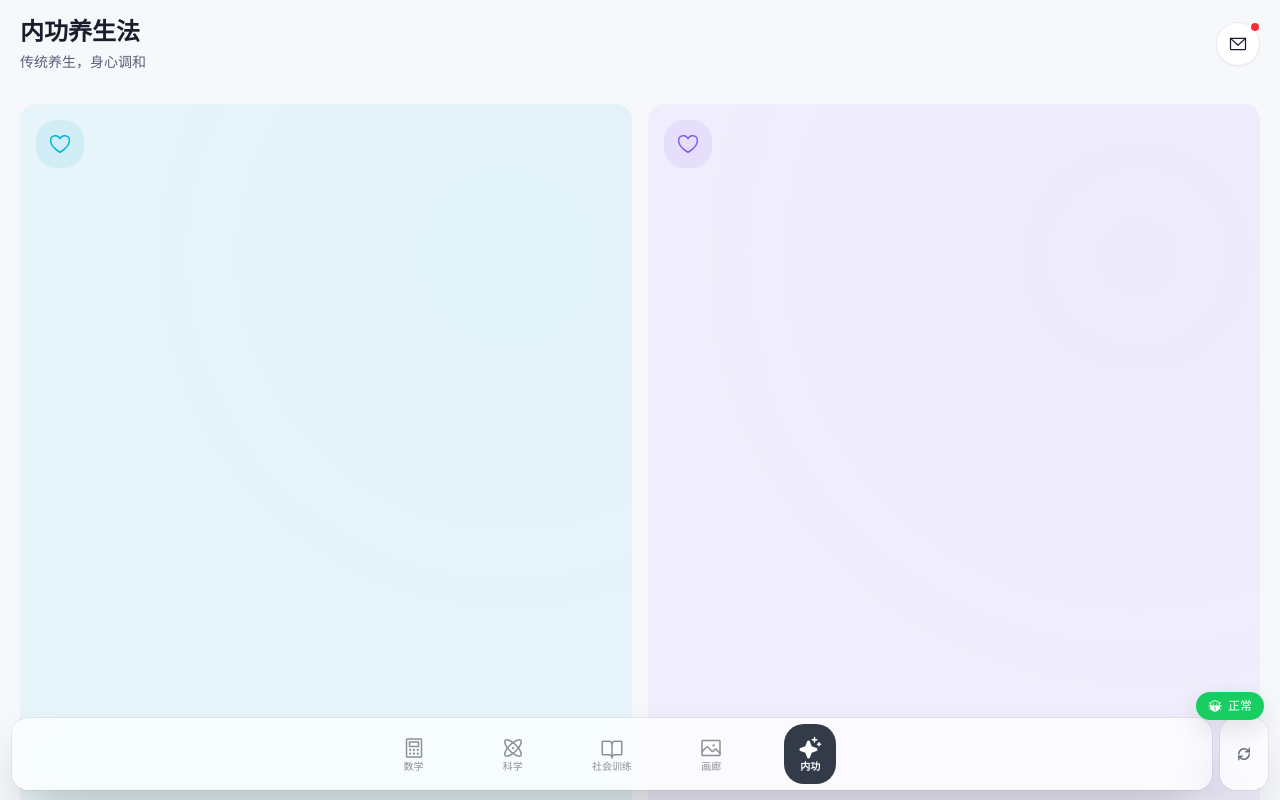
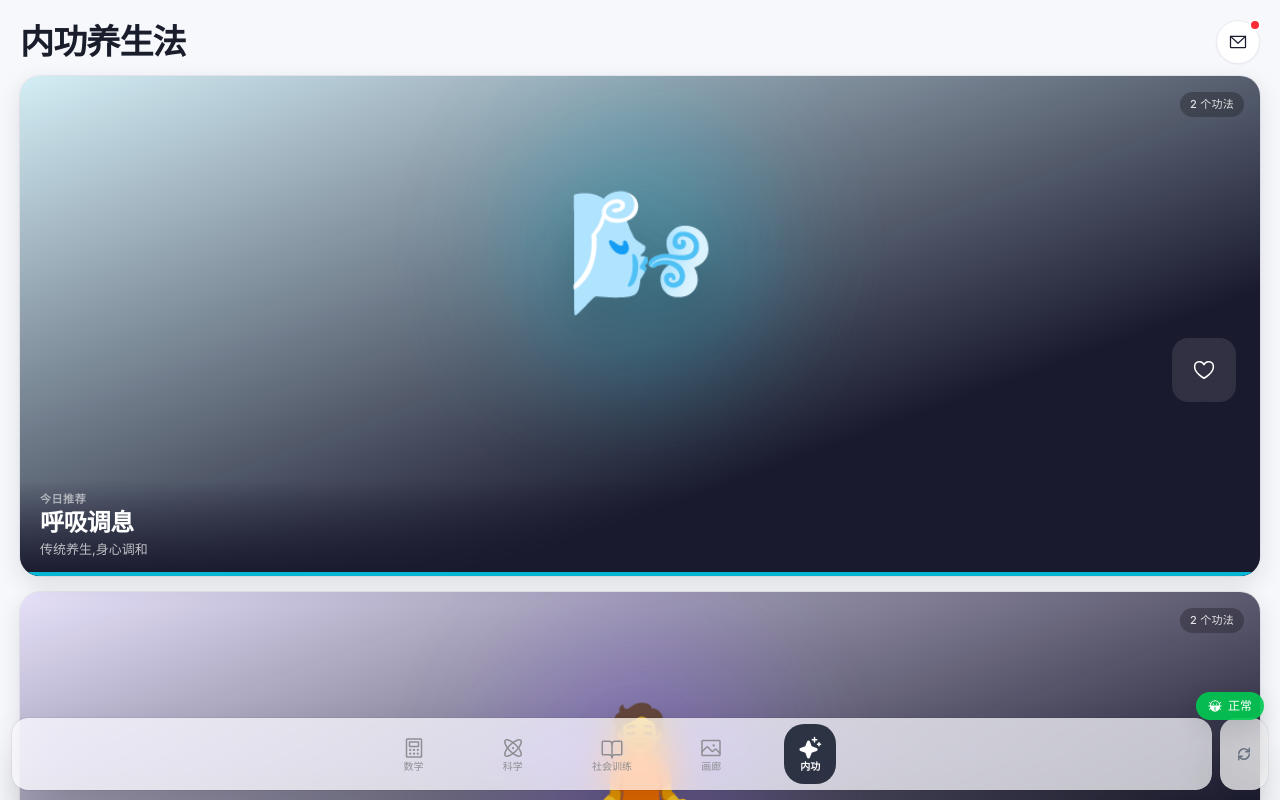
Before and after one commit to woaipashanhu/feiman-study, a React (Vite) app: page /neimen in a window 1280 px wide. Built offline with nearby package versions, Linux system fonts and the light colour scheme.

Commit message:
NeimenBoard 全面参照科学: 1屏1大卡片首页(🌬️🧘💺 主题) + Banner+功法列表全屏页 + 删 List.tsx 死代码

```diff
--- a/src/boards/NeimenBoard/CategoryList.tsx
+++ b/src/boards/NeimenBoard/CategoryList.tsx
@@ -1,15 +1,16 @@
 /**
  * ============================================================
- *  内功养生法 — 分类卡片列表页
+ *  内功养生法 — 分类卡片列表页（App Store Today 风格）
  *
- *  从卡片主页进入，展示该分类下的所有功法卡片
- *  点击卡片进入详情页
+ *  顶部 45vh Banner + 标题区 + App Store 风格分隔线列表
+ *  关闭按钮在右上角（圆形叉号）
+ *  缩放展开/收起动画
  * ============================================================
  */
 import { useParams, useNavigate } from 'react-router-dom'
 import { useContentLoader } from '@/shared/hooks'
 import { motion } from 'framer-motion'
-import { ArrowLeft, Play } from 'phosphor-react'
+import { X, CaretRight } from 'phosphor-react'
 import type { NeimenData, Card } from '@/types/content'
 
 const containerVariants = {
@@ -21,12 +22,18 @@
 }
 
 const itemVariants = {
-  hidden: { opacity: 0, x: -20 },
+  hidden: { opacity: 0, y: 20 },
   show: {
     opacity: 1,
-    x: 0,
+    y: 0,
     transition: { type: 'spring' as const, stiffness: 300, damping: 25 },
   },
+}
+
+const emojiMap: Record<string, string> = {
+  breathing: '🌬️',
+  meditation: '🧘',
+  posture: '💺',
 }
 
 export default function NeimenCategoryList() {
@@ -40,16 +47,17 @@
   const category = neimenData?.categories?.find((c) => c.id === categoryId)
   const cards = category?.cards || []
 
+  const handleClose = () => {
+    navigate('/neimen')
+  }
+
   if (loading) {
     return (
-      <div className="h-full flex flex-col px-5 pt-4 pb-6">
-        <div className="flex items-center gap-3 mb-6">
-          <div className="w-10 h-10 bg-gray-200 rounded-full animate-pulse" />
-          <div className="h-8 w-32 bg-gray-200 rounded-lg animate-pulse" />
-        </div>
-        <div className="space-y-3">
+      <div className="h-full flex flex-col bg-bg">
+        <div className="h-[45vh] bg-gray-100 animate-pulse" />
+        <div className="px-5 py-4 space-y-3">
           {[1, 2, 3].map((i) => (
-            <div key={i} className="h-20 bg-gray-100 rounded-xl animate-pulse" />
+            <div key={i} className="h-24 bg-gray-100 rounded-2xl animate-pulse" />
           ))}
         </div>
       </div>
@@ -61,7 +69,7 @@
       <div className="h-full flex flex-col items-center justify-center px-5">
         <p className="text-text-secondary">分类不存在</p>
         <button
-          onClick={() => navigate('/neimen')}
+          onClick={handleClose}
           className="mt-4 px-4 py-2 bg-brand text-white rounded-lg text-sm"
         >
           返回主页
@@ -70,42 +78,80 @@
     )
   }
 
+  const color = category.color || '#FF6B6B'
+  const emoji = emojiMap[category.id] || '✨'
+
   return (
-    <div className="h-full flex flex-col px-5 pt-4 pb-6 overflow-y-auto">
-      {/* 顶部栏 */}
-      <header className="flex items-center gap-3 mb-6">
+    <motion.div
+      className="h-full flex flex-col overflow-y-auto bg-bg"
+      initial={{ opacity: 0, scale: 0.95 }}
+      animate={{ opacity: 1, scale: 1 }}
+      exit={{ opacity: 0, scale: 0.95 }}
+      transition={{ type: 'spring', stiffness: 300, damping: 30 }}
+    >
+      {/* 顶部 Banner - 45vh */}
+      <div className="relative shrink-0" style={{ height: '45vh', minHeight: '320px' }}>
+        <div
+          className="absolute inset-0 overflow-hidden"
+          style={{
+            background: `linear-gradient(160deg, ${color}60 0%, #1a1a2e 80%)`,
+          }}
+        >
+          <div
+            className="absolute top-1/2 left-1/2 -translate-x-1/2 -translate-y-1/2 w-96 h-96 rounded-full blur-3xl opacity-30"
+            style={{ backgroundColor: color }}
+          />
+          <div className="absolute inset-0 flex items-center justify-center text-[140px] drop-shadow-2xl">
+            {emoji}
+          </div>
+
+          <div className="absolute inset-x-0 bottom-0 h-32 bg-gradient-to-t from-bg to-transparent pointer-events-none" />
+          <div className="absolute inset-x-0 top-0 h-24 bg-gradient-to-b from-black/30 to-transparent pointer-events-none" />
+        </div>
+
         <motion.button
-          whileHover={{ scale: 1.05 }}
-          whileTap={{ scale: 0.95 }}
-          onClick={() => navigate('/neimen')}
-          className="w-10 h-10 rounded-full bg-surface border border-border flex items-center justify-center shadow-sm"
+          initial={{ opacity: 0, scale: 0.8 }}
+          animate={{ opacity: 1, scale: 1 }}
+          transition={{ delay: 0.2 }}
+          whileHover={{ scale: 1.1 }}
+          whileTap={{ scale: 0.9 }}
+          onClick={handleClose}
+          className="absolute top-4 right-4 w-10 h-10 rounded-full bg-white/25 backdrop-blur-md border border-white/10 flex items-center justify-center z-20"
         >
-          <ArrowLeft size={18} weight="regular" className="text-text" />
+          <X size={18} weight="bold" className="text-white" />
         </motion.button>
-        <div className="flex items-center gap-2">
-          <span className="text-xl">{category.icon}</span>
-          <h1 className="text-xl font-bold text-text font-display">{category.name}</h1>
+
+        <div className="absolute inset-x-0 bottom-0 p-5 pb-6">
+          <span className="text-[13px] text-white/50 font-medium">
+            {cards.length} 个功法
+          </span>
+          <h1 className="text-[32px] font-bold text-white leading-tight mt-1">
+            {category.name}
+          </h1>
+          <p className="text-[15px] text-white/60 mt-2 leading-relaxed">
+            {'传统养生,身心调和'}
+          </p>
         </div>
-      </header>
+      </div>
 
-      {/* 功法卡片列表 */}
-      <motion.div
-        className="space-y-3"
-        variants={containerVariants}
-        initial="hidden"
-        animate="show"
-      >
+      {/* 功法列表 - App Store Today 风格 */}
+      <div className="px-5 pt-2 pb-6">
+        <h2 className="text-[13px] text-text-tertiary font-medium uppercase tracking-wider mb-2 px-1">
+          全部功法
+        </h2>
+        <motion.div variants={containerVariants} initial="hidden" animate="show">
           {cards.map((card, index) => (
             <CardListItem
               key={card.id}
               card={card}
               index={index}
-            categoryColor={category.color || '#10B981'}
+              categoryColor={color}
               onClick={() => navigate(`/neimen/${card.id}`)}
             />
           ))}
         </motion.div>
       </div>
+    </motion.div>
   )
 }
 
@@ -123,45 +169,41 @@
   return (
     <motion.button
       variants={itemVariants}
-      whileHover={{ scale: 1.01, x: 4 }}
       whileTap={{ scale: 0.99 }}
       onClick={onClick}
-      className="w-full flex items-center gap-4 p-3 rounded-2xl bg-surface border border-border hover:shadow-md transition-all text-left group"
+      className="w-full flex items-center gap-4 py-3.5 text-left active:bg-gray-50 transition-colors border-b border-border/40 last:border-b-0"
     >
-      {/* 序号/缩略图 */}
-      <div
-        className="w-14 h-14 rounded-xl flex items-center justify-center shrink-0 overflow-hidden"
-        style={{
-          backgroundColor: categoryColor + '12',
-          color: categoryColor,
-        }}
-      >
+      {/* 缩略图 - 64x64 iOS Squircle */}
+      <div className="w-16 h-16 rounded-[14px] overflow-hidden shrink-0 relative bg-gray-100">
         {card.image ? (
           <img
             src={card.image}
             alt={card.title}
             className="w-full h-full object-cover"
+            loading="lazy"
           />
         ) : (
-          <span className="text-lg font-bold">{index + 1}</span>
+          <div
+            className="w-full h-full flex items-center justify-center text-lg font-bold"
+            style={{ backgroundColor: categoryColor + '15', color: categoryColor }}
+          >
+            {index + 1}
+          </div>
         )}
       </div>
 
       {/* 信息 */}
       <div className="flex-1 min-w-0">
-        <h3 className="text-sm font-semibold text-text truncate">{card.title}</h3>
-        <p className="text-xs text-text-secondary mt-0.5 line-clamp-1">
+        <h3 className="text-[17px] font-semibold text-text leading-tight truncate">
+          {card.title}
+        </h3>
+        <p className="text-[13px] text-text-secondary mt-1 line-clamp-1 leading-relaxed">
           {card.subtitle}
         </p>
       </div>
 
-      {/* 查看按钮 */}
-      <div
-        className="w-9 h-9 rounded-full flex items-center justify-center shrink-0 opacity-0 group-hover:opacity-100 transition-opacity"
-        style={{ backgroundColor: categoryColor + '18' }}
-      >
-        <Play size={16} weight="fill" style={{ color: categoryColor }} />
-      </div>
+      {/* 右侧箭头 */}
+      <CaretRight size={18} weight="bold" className="text-text-tertiary shrink-0" />
     </motion.button>
   )
 }
--- a/src/boards/NeimenBoard/Home.tsx
+++ b/src/boards/NeimenBoard/Home.tsx
@@ -1,9 +1,9 @@
 /**
  * ============================================================
- *  内功养生法 — 卡片主页
+ *  内功养生法 — 卡片主页（App Store Today 风格）
  *
- *  展示分类卡片，点击进入分类列表页
- *  右上角 📬 消息按钮
+ *  纵向堆叠大卡片，1 屏 1 主题（参照 Science Home 风格）
+ *  3 大分类：呼吸调息 / 静心冥想 / 体态调整
  * ============================================================
  */
 import { useNavigate } from 'react-router-dom'
@@ -16,17 +16,17 @@
   hidden: { opacity: 0 },
   show: {
     opacity: 1,
-    transition: { staggerChildren: 0.1 },
+    transition: { staggerChildren: 0.12 },
   },
 }
 
 const cardVariants = {
-  hidden: { opacity: 0, y: 30, scale: 0.95 },
+  hidden: { opacity: 0, y: 40, scale: 0.96 },
   show: {
     opacity: 1,
     y: 0,
     scale: 1,
-    transition: { type: 'spring' as const, stiffness: 300, damping: 25 },
+    transition: { type: 'spring' as const, stiffness: 300, damping: 28 },
   },
 }
 
@@ -39,15 +39,11 @@
 
   if (loading) {
     return (
-      <div className="h-full flex flex-col px-5 pt-4 pb-6">
-        <div className="flex items-center justify-between mb-6">
-          <div className="h-8 w-32 bg-gray-200 rounded-lg animate-pulse" />
-          <div className="w-10 h-10 bg-gray-200 rounded-full animate-pulse" />
-        </div>
-        <div className="grid grid-cols-2 gap-4 flex-1">
-          {[1, 2, 3].map((i) => (
-            <div key={i} className="bg-gray-100 rounded-2xl animate-pulse" />
-          ))}
+      <div className="h-full flex flex-col px-5 pt-5 pb-6">
+        <div className="h-[34px] w-40 bg-gray-200 rounded-lg animate-pulse mb-6" />
+        <div className="space-y-4 flex-1">
+          <div className="bg-gray-100 rounded-[20px] animate-pulse h-[70vh]" />
+          <div className="bg-gray-100 rounded-[20px] animate-pulse h-[40vh]" />
         </div>
       </div>
     )
@@ -55,14 +51,18 @@
 
   const categories = neimenData?.categories || []
 
+  // 给每个分类配 emoji 图标
+  const emojiMap: Record<string, string> = {
+    breathing: '🌬️',
+    meditation: '🧘',
+    posture: '💺',
+  }
+
   return (
-    <div className="h-full flex flex-col px-5 pt-4 pb-6 overflow-y-auto">
-      {/* 顶部栏 */}
-      <header className="flex items-center justify-between mb-8">
-        <div>
-          <h1 className="text-2xl font-bold text-text font-display">内功养生法</h1>
-          <p className="text-sm text-text-secondary mt-1">传统养生，身心调和</p>
-        </div>
+    <div className="h-full flex flex-col overflow-y-auto">
+      {/* 顶部栏 - 34px 大标题 */}
+      <header className="flex items-center justify-between px-5 pt-5 pb-3 shrink-0">
+        <h1 className="text-[34px] font-bold text-text font-display leading-[1.1] tracking-tight">内功养生法</h1>
         <motion.button
           whileHover={{ scale: 1.05 }}
           whileTap={{ scale: 0.95 }}
@@ -70,71 +70,106 @@
           className="w-11 h-11 rounded-full bg-surface border border-border flex items-center justify-center shadow-sm hover:shadow-md transition-shadow relative"
         >
           <EnvelopeSimple size={20} weight="regular" className="text-text" />
-          {/* 红点提示 */}
           <span className="absolute -top-0.5 -right-0.5 w-3 h-3 bg-red-500 rounded-full border-2 border-white" />
         </motion.button>
       </header>
 
-      {/* 分类卡片网格 */}
+      {/* 大卡片列表 - 纵向堆叠,1 屏 1 主题 */}
       <motion.div
-        className="grid grid-cols-2 gap-4 flex-1 content-start"
+        className="px-5 pb-32 space-y-4"
         variants={containerVariants}
         initial="hidden"
         animate="show"
       >
-        {categories.map((cat) => (
-          <CategoryCard key={cat.id} category={cat} />
+        {categories.map((cat, index) => (
+          <CategoryCard
+            key={cat.id}
+            category={cat}
+            index={index}
+            isLast={index === categories.length - 1}
+            emoji={emojiMap[cat.id] || '✨'}
+            onNavigate={() => navigate(`/neimen/category/${cat.id}`)}
+          />
         ))}
       </motion.div>
     </div>
   )
 }
 
-function CategoryCard({ category }: { category: NeimenCategory }) {
-  const navigate = useNavigate()
+function CategoryCard({
+  category,
+  index,
+  isLast,
+  emoji,
+  onNavigate,
+}: {
+  category: NeimenCategory
+  index: number
+  isLast: boolean
+  emoji: string
+  onNavigate: () => void
+}) {
   const cardCount = category.cards?.length || 0
+  const color = category.color || '#FF6B6B'
 
   return (
     <motion.button
       variants={cardVariants}
-      whileHover={{ scale: 1.03, y: -4 }}
-      whileTap={{ scale: 0.98 }}
-      onClick={() => navigate(`/neimen/category/${category.id}`)}
-      className="relative rounded-2xl overflow-hidden aspect-[4/5] shadow-sm hover:shadow-lg transition-shadow text-left group"
-      style={{ backgroundColor: (category.color || '#10B981') + '10' }}
+      whileHover={{ scale: 1.005 }}
+      whileTap={{ scale: 0.99 }}
+      onClick={onNavigate}
+      className="relative w-full text-left overflow-hidden block shadow-lg ring-1 ring-black/5"
+      style={{
+        borderRadius: '20px',
+        height: isLast ? 'auto' : 'calc(100vh - 300px)',
+        minHeight: '420px',
+        background: `linear-gradient(160deg, ${color}25 0%, #1a1a2e 70%)`,
+      }}
     >
-      {/* 背景装饰 */}
-      <div
-        className="absolute inset-0 opacity-10 group-hover:opacity-15 transition-opacity"
-        style={{
-          background: `radial-gradient(circle at 80% 20%, ${category.color || '#10B981'}40 0%, transparent 60%)`,
-        }}
-      />
-
-      {/* 内容 */}
-      <div className="relative h-full flex flex-col p-4">
-        {/* 图标 */}
+      {/* 大图标区(占 70% 上半部) */}
+      <div className="absolute inset-x-0 top-0 h-[70%] flex items-center justify-center">
         <div
-          className="w-12 h-12 rounded-xl flex items-center justify-center text-xl mb-auto"
-          style={{ backgroundColor: (category.color || '#10B981') + '18', color: category.color || '#10B981' }}
+          className="absolute w-64 h-64 rounded-full blur-3xl opacity-30"
+          style={{ backgroundColor: color }}
+        />
+        <div className="text-[120px] relative z-10 drop-shadow-2xl">
+          {emoji}
+        </div>
+        <div
+          className="absolute bottom-6 right-6 w-16 h-16 rounded-2xl flex items-center justify-center backdrop-blur-md"
+          style={{ backgroundColor: 'rgba(255,255,255,0.1)', color: '#fff' }}
         >
           <Heart size={24} weight="regular" />
         </div>
-
-        {/* 底部信息 */}
-        <div>
-          <h3 className="text-base font-bold text-text mb-1">{category.name}</h3>
-          <p className="text-xs text-text-secondary line-clamp-2 leading-relaxed">
-            {cardCount} 个功法
-          </p>
-        </div>
       </div>
 
-      {/* 底部色条 */}
-      <div
-        className="absolute bottom-0 left-0 right-0 h-1"
-        style={{ backgroundColor: category.color || '#10B981' }}
-      />
+      {/* 顶部渐变遮罩 */}
+      <div className="absolute inset-x-0 bottom-0 h-24 bg-gradient-to-t from-[#1a1a2e] to-transparent pointer-events-none" />
+
+      {/* 卡片数量角标 */}
+      <div className="absolute top-4 right-4 px-2.5 py-1 rounded-full bg-black/25 backdrop-blur-md text-[11px] text-white/85 font-medium tracking-wide">
+        {cardCount} 个功法
+      </div>
+
+      {/* 内容区(下半部分 30%) */}
+      <div className="absolute inset-x-0 bottom-0 h-[30%] flex flex-col justify-end p-5 pb-4">
+        <span className="text-[11px] text-white/55 font-semibold uppercase tracking-wider mb-0.5">
+          {index === 0 ? '今日推荐' : `专题 ${index + 1}`}
+        </span>
+
+        <h3 className="text-[24px] font-bold text-white leading-[1.15] tracking-tight mb-0.5">
+          {category.name}
+        </h3>
+
+        <p className="text-[13px] text-white/70 leading-relaxed font-normal line-clamp-2">
+          {'传统养生,身心调和'}
+        </p>
+
+        <div
+          className="absolute bottom-0 left-0 right-0 h-1"
+          style={{ backgroundColor: color }}
+        />
+      </div>
     </motion.button>
   )
 }
--- a/src/boards/NeimenBoard/List.tsx
+++ /dev/null
@@ -1,171 +0,0 @@
-/**
- * ============================================================
- *  内功养生法 — 卡片列表页
- *  按分类展示养生卡片，点击翻看详情
- * ============================================================
- */
-import { Link } from 'react-router-dom'
-import { useContentLoader } from '@/shared/hooks'
-import { Skeleton } from '@/shared/components'
-import { useScrollRestoration } from '@/shared/hooks/useScrollRestoration'
-import { motion } from 'framer-motion'
-import { Sparkle, ArrowRight } from 'phosphor-react'
-import type { NeimenData, NeimenCategory, Card } from '@/types/content'
-
-const containerVariants = {
-  hidden: { opacity: 0 },
-  show: { opacity: 1, transition: { staggerChildren: 0.05 } },
-}
-
-const itemVariants = {
-  hidden: { opacity: 0, y: 20 },
-  show: { opacity: 1, y: 0, transition: { type: 'spring' as const, stiffness: 300, damping: 24 } },
-}
-
-export default function NeimenList() {
-  const { data: neimenData, loading } = useContentLoader<NeimenData>({
-    url: '/data/neimen.json',
-    type: 'neimen',
-  })
-  const { scrollRef } = useScrollRestoration('/neimen')
-
-  if (loading) {
-    return <Skeleton type="neimen" count={4} categoryCount={2} showHeader showCategory />
-  }
-
-  if (!neimenData) return null
-
-  const categories = neimenData.categories || []
-  const flatCards = !categories.length && neimenData.cards ? neimenData.cards : []
-
-  return (
-    <div ref={scrollRef} className="max-w-2xl mx-auto space-y-6 overflow-y-auto pb-6" style={{ maxHeight: 'calc(100vh - 120px)' }}>
-      {/* 头部 */}
-      <motion.header
-        className="space-y-1 px-1"
-        initial={{ opacity: 0, y: -10 }}
-        animate={{ opacity: 1, y: 0 }}
-      >
-        <h1 className="text-2xl font-bold text-text font-display">{neimenData.title}</h1>
-        <p className="text-sm text-text-secondary">{neimenData.description}</p>
-      </motion.header>
-
-      {/* 分类展示 */}
-      {categories.length > 0 && categories.map((cat) => (
-        <CategorySection key={cat.id} category={cat} />
-      ))}
-
-      {/* 旧格式兼容 */}
-      {flatCards.length > 0 && (
-        <section>
-          <div className="flex items-center gap-2 mb-3 px-1">
-            <Sparkle size={18} weight="fill" className="text-neimen" />
-            <h2 className="font-display text-base text-neimen font-bold">全部卡片</h2>
-          </div>
-          <motion.div
-            className="grid grid-cols-1 sm:grid-cols-2 gap-3"
-            variants={containerVariants}
-            initial="hidden"
-            animate="show"
-          >
-            {flatCards.map((card) => (
-              <CardItem key={card.id} card={card} to={`/neimen/${card.id}`} />
-            ))}
-          </motion.div>
-        </section>
-      )}
-    </div>
-  )
-}
-
-function CategorySection({ category }: { category: NeimenCategory }) {
-  return (
-    <section>
-      <motion.div
-        className="flex items-center gap-2 mb-3 px-1"
-        initial={{ opacity: 0, x: -10 }}
-        animate={{ opacity: 1, x: 0 }}
-      >
-        <Sparkle size={18} weight="fill" style={{ color: category.color || '#FF6B6B' }} />
-        <h2 className="font-display text-base font-bold" style={{ color: category.color || '#FF6B6B' }}>
-          {category.name}
-        </h2>
-        <span className="text-xs text-text-tertiary ml-auto">{category.cards.length}张卡片</span>
-      </motion.div>
-      <motion.div
-        className="grid grid-cols-1 sm:grid-cols-2 gap-3"
-        variants={containerVariants}
-        initial="hidden"
-        animate="show"
-      >
-        {category.cards.map((card) => (
-          <CardItem key={card.id} card={card} to={`/neimen/${card.id}`} color={category.color} />
-        ))}
-      </motion.div>
-    </section>
-  )
-}
-
-function CardItem({
-  card,
-  to,
-  color,
-}: {
-  card: Card
-  to: string
-  color?: string
-}) {
-  const accentColor = color || '#FF6B6B'
-
-  return (
-    <motion.div variants={itemVariants}>
-      <Link
-        to={to}
-        className="group block rounded-xl overflow-hidden bg-surface border border-border hover-card"
-      >
-        {/* 顶部渐变条 */}
-        <div className="h-1.5" style={{ background: `linear-gradient(90deg, ${accentColor}, ${accentColor}88)` }} />
-
-        <div className="p-4 space-y-3">
-          {/* 图标 + 标题 */}
-          <div className="flex items-start gap-3">
-            <div
-              className="flex-shrink-0 w-12 h-12 rounded-xl flex items-center justify-center text-xl"
-              style={{ backgroundColor: accentColor + '12', color: accentColor }}
-            >
-              {card.image ? (
-                <img
-                  src={card.image.startsWith('data:') || card.image.startsWith('/') ? card.image : '/' + card.image}
-                  alt=""
-                  className="w-full h-full object-cover rounded-xl"
-                  loading="lazy"
-                />
-              ) : (
-                <Sparkle size={24} weight="duotone" />
-              )}
-            </div>
-
-            <div className="min-w-0 flex-1">
-              <h3 className="text-sm font-semibold text-text truncate leading-tight">{card.title}</h3>
-              {card.subtitle && (
-                <p className="text-xs text-text-tertiary mt-0.5">{card.subtitle}</p>
-              )}
-            </div>
-
-            <ArrowRight
-              size={16}
-              className="flex-shrink-0 text-border group-hover:text-text-tertiary group-hover:translate-x-0.5 transition-all mt-1"
-            />
-          </div>
-
-          {/* 内容预览 */}
-          {card.content && (
-            <p className="text-xs text-text-secondary line-clamp-2 leading-relaxed">
-              {card.content}
-            </p>
-          )}
-        </div>
-      </Link>
-    </motion.div>
-  )
-}
```
Lines whose indentation alone changed are shown as unchanged.
